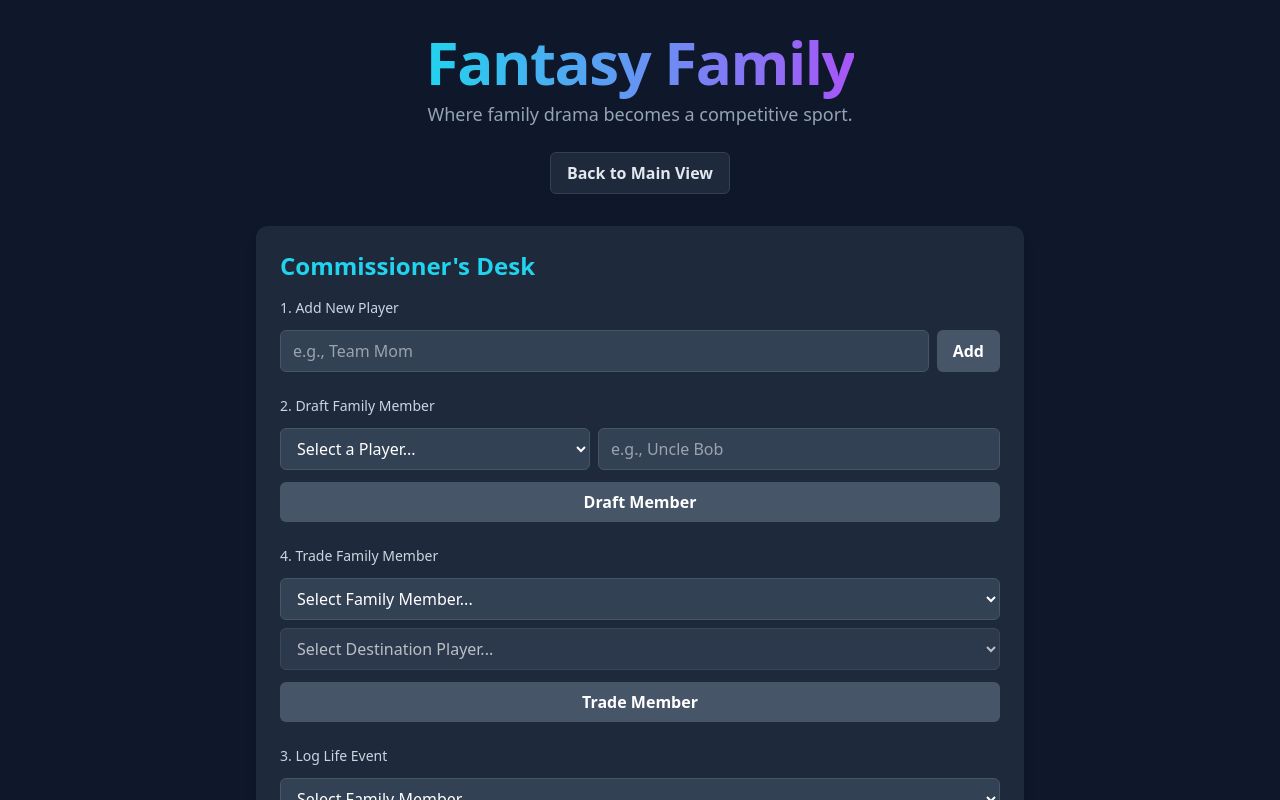
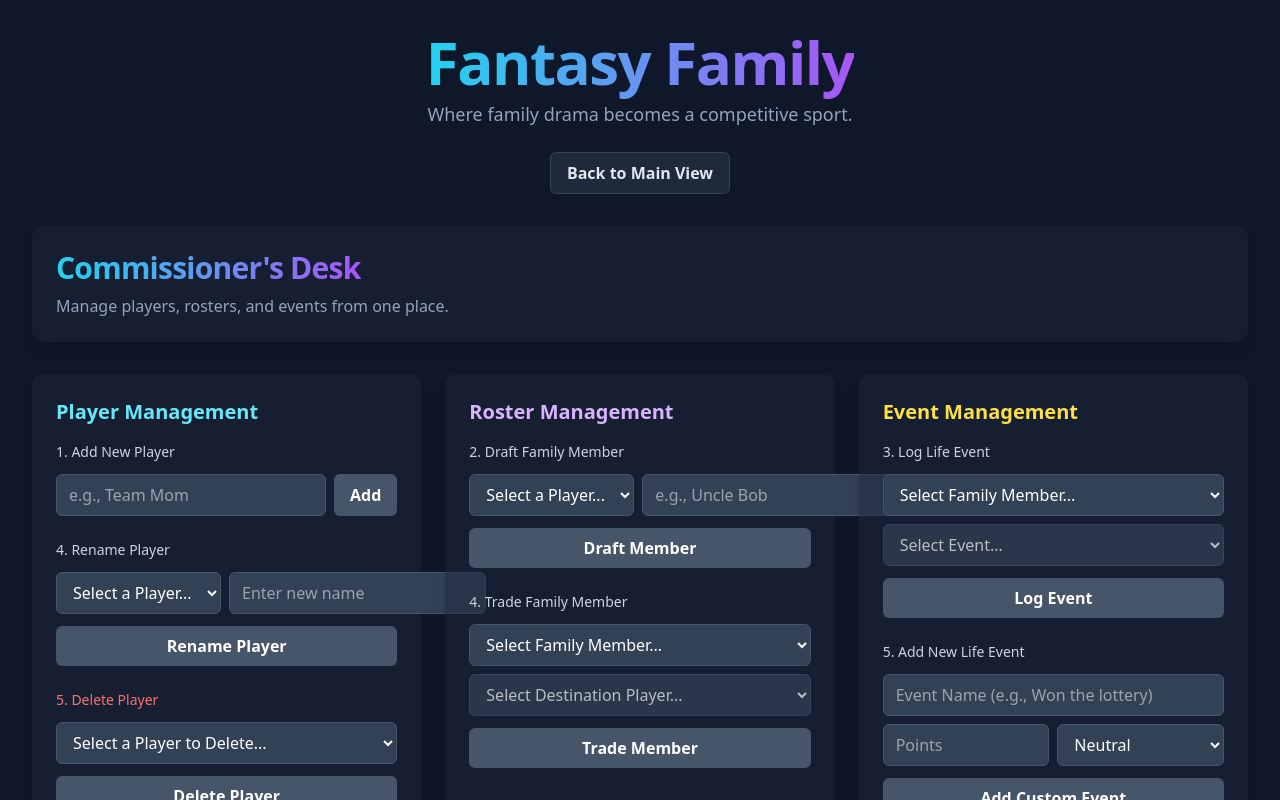
Before and after one commit to Sambosis/FantasyFamily, a React (Vite) app: page / in a window 1280 px wide. Both pictures are taken after a click on the button "Go to Commissioner View". Shown: the top 800 px of the page. Built offline with nearby package versions, Linux system fonts and the light colour scheme.

Commit message:
Refactor CommissionerDesk layout and styling
Co-authored-by: sambosis <sambosis@gmail.com>

```diff
--- a/components/CommissionerDesk.tsx
+++ b/components/CommissionerDesk.tsx
@@ -32,19 +32,39 @@ export const CommissionerDesk: React.FC<CommissionerDeskProps> = ({
   onAddEvent,
 }) => {
   return (
-    <div className="max-w-3xl mx-auto space-y-8 animate-fade-in">
-      <div className="bg-slate-800 p-6 rounded-xl shadow-lg">
-        <h2 className="text-2xl font-bold text-cyan-400 mb-4">Commissioner's Desk</h2>
+    <div className="space-y-8 animate-fade-in">
+      <div className="bg-slate-800/50 p-6 rounded-xl shadow-lg">
+        <h2 className="text-3xl font-bold tracking-tight mb-2">
+          <span className="bg-clip-text text-transparent bg-gradient-to-r from-cyan-400 to-purple-500">Commissioner's Desk</span>
+        </h2>
+        <p className="text-slate-400">Manage players, rosters, and events from one place.</p>
+      </div>
+
+      <div className="grid grid-cols-1 lg:grid-cols-3 gap-6">
+        <section className="bg-slate-800/50 p-6 rounded-xl shadow-lg">
+          <h3 className="text-xl font-semibold text-cyan-300 mb-4">Player Management</h3>
           <div className="space-y-6">
             <AddPlayerForm onAddPlayer={onAddPlayer} />
+            <RenamePlayerForm players={players} onRenamePlayer={onRenamePlayer} />
+            <DeletePlayerForm players={players} onDeletePlayer={onDeletePlayer} />
+          </div>
+        </section>
+
+        <section className="bg-slate-800/50 p-6 rounded-xl shadow-lg">
+          <h3 className="text-xl font-semibold text-purple-300 mb-4">Roster Management</h3>
+          <div className="space-y-6">
             <AddMemberForm players={players} onAddMember={onAddMember} />
             <TradeMemberForm players={players} onTradeMember={onTradeMember} />
+          </div>
+        </section>
+
+        <section className="bg-slate-800/50 p-6 rounded-xl shadow-lg">
+          <h3 className="text-xl font-semibold text-yellow-300 mb-4">Event Management</h3>
+          <div className="space-y-6">
             <LogEventForm players={players} lifeEvents={lifeEvents} onLogEvent={onLogEvent} />
-          <RenamePlayerForm players={players} onRenamePlayer={onRenamePlayer} />
-          <DeletePlayerForm players={players} onDeletePlayer={onDeletePlayer} />
-          <hr className="border-slate-700" />
             <AddEventForm onAddEvent={onAddEvent} />
           </div>
+        </section>
       </div>
     </div>
   );
```
Lines whose indentation alone changed are shown as unchanged.
